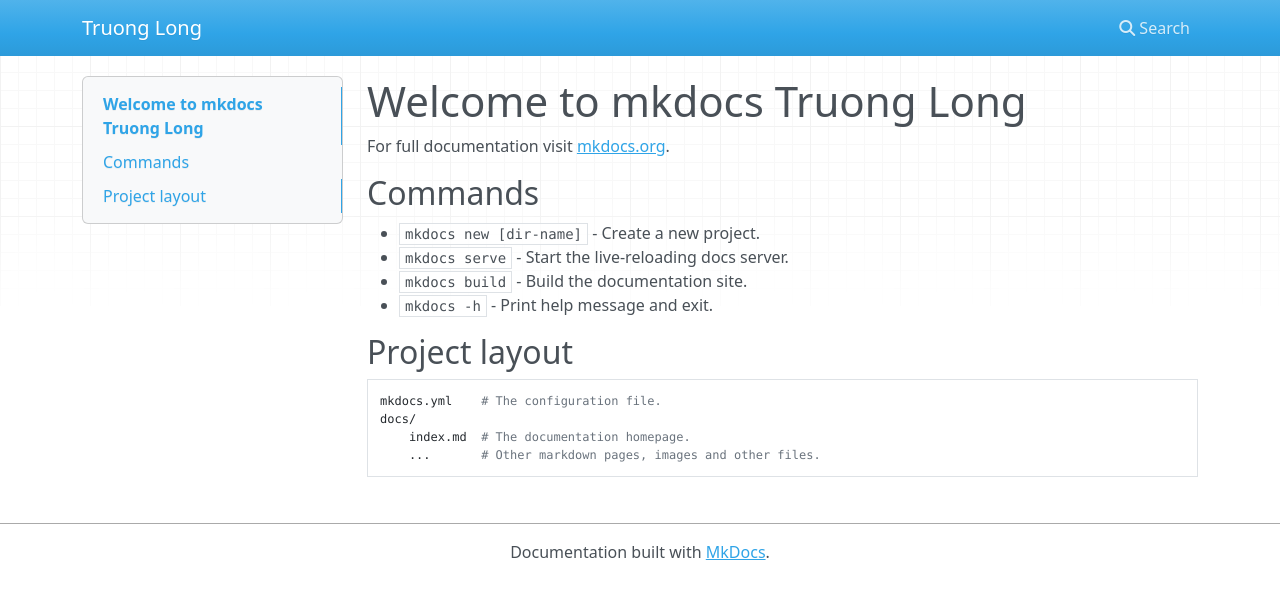
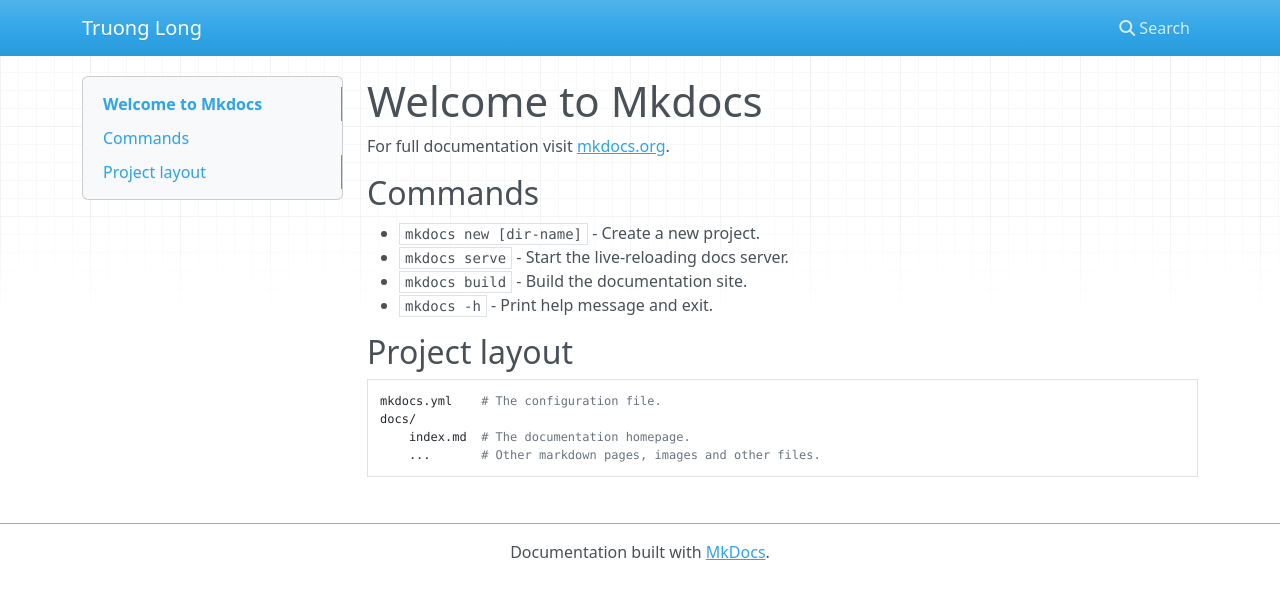
Before and after one commit to votruonglong/mkdocs, an MkDocs documentation site: the page built from docs/index.md, in a window 1280 px wide. Shown: the top 599 px of the page. Built offline with MkDocs 1.6.1, drawn with Linux system fonts in a browser that asks for light colours; nearby versions of some CDN libraries.

Commit message:
Update index.md

```diff
--- a/docs/index.md
+++ b/docs/index.md
@@ -1,4 +1,4 @@
-# Welcome to mkdocs Truong Long
+# Welcome to Mkdocs
 
 For full documentation visit [mkdocs.org](https://www.mkdocs.org).
 
```
